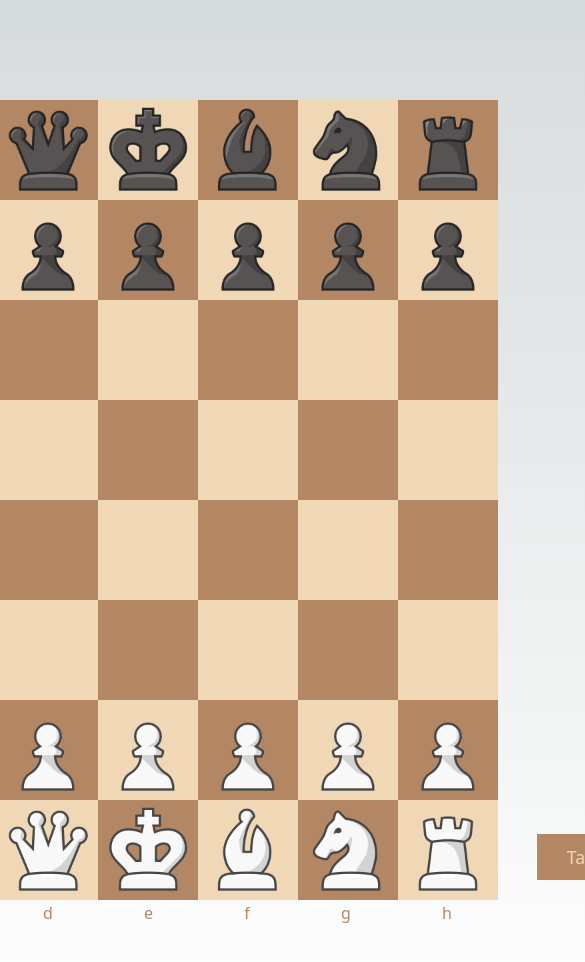
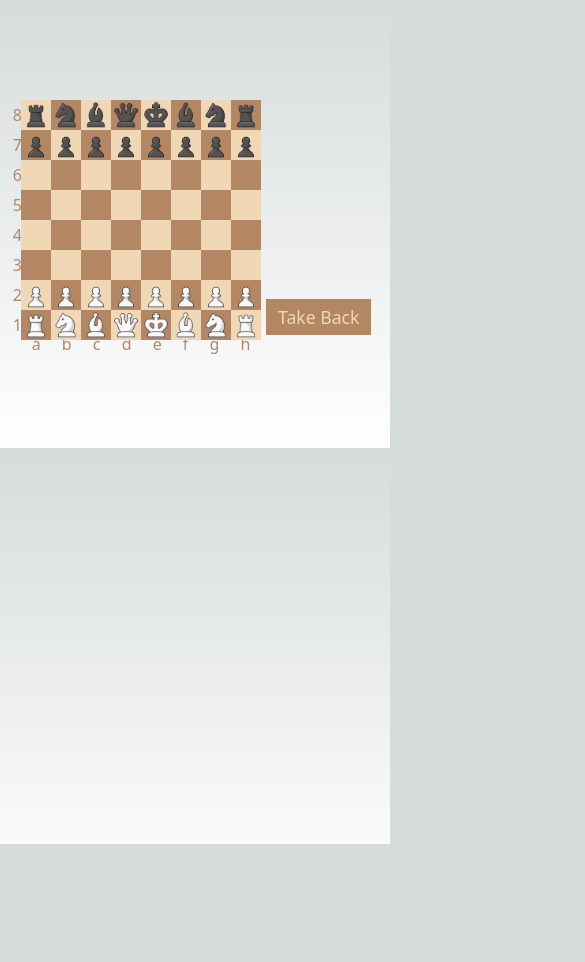
Before and after one commit to Prathamesh-chougale-17/chess-via-nextjs, a Next.js app: page / in a window 390 px wide. Shown: the top 962 px of the page, 585 px wide, since content can reach past the window. After the commit the page ends 844 px from the top, so only its background shows below. Built offline with nearby package versions, Linux system fonts and the light colour scheme.

Commit message:
changing display grid to flex

```diff
--- a/app/globals.css
+++ b/app/globals.css
@@ -23,13 +23,21 @@
 }
 
 .App {
+  display: flex;
+  place-content: center;
+  margin-top: 100px;
+  margin-bottom: 100px;
+  height: 100%;
+  grid-template-columns: auto 220px;
+}
+/* .App {
   display: grid;
   place-content: center;
   margin-top: 100px;
   margin-bottom: 100px;
   height: 100%;
   grid-template-columns: auto 220px;
-}
+} */
 
 body::-webkit-scrollbar {
   display: none;
@@ -49,3 +57,34 @@ body {
     )
     rgb(var(--background-start-rgb));
 }
+
+@media screen and (max-width: 1020px) {
+  :root{
+    --tile-size : 90px;
+  }
+}
+@media screen and (max-width: 920px) {
+  :root{
+    --tile-size : 70px;
+  }
+}
+@media screen and (max-width: 800px) {
+  :root{
+    --tile-size : 60px;
+  }
+}
+@media screen and (max-width: 720px) {
+  :root{
+    --tile-size : 50px;
+  }
+}
+@media screen and (max-width: 640px) {
+  :root{
+    --tile-size : 45px;
+  }
+}
+@media screen and (max-width: 450px) {
+  :root{
+    --tile-size : 30px;
+  }
+}
--- a/chess/components/Control/Bits/TakeBack.module.css
+++ b/chess/components/Control/Bits/TakeBack.module.css
@@ -6,3 +6,28 @@
     margin: 10px;
     font-size: 1.1em;
 }
+
+@media screen and (max-width: 900px) {
+    .takeback{
+        padding: 9px 27px;
+        margin: 9px;
+    }
+}
+@media screen and (max-width: 720px) {
+    .takeback{
+        padding: 8px 24px;
+        margin: 8px;
+    }
+}
+@media screen and (max-width: 640px) {
+    .takeback{
+        padding: 6px 18px;
+        margin: 7px;
+    }
+}
+@media screen and (max-width: 450px) {
+    .takeback{
+        padding: 5px 12px;
+        margin: 5px;
+    }
+}
--- a/chess/components/Control/Control.module.css
+++ b/chess/components/Control/Control.module.css
@@ -1,7 +1,31 @@
 .control {
     display: flex;
     flex-direction: column;
-    padding: 10px;
+    /* width: 100px; */
+    /* padding: 10px; */
     text-align: center;
     height: calc(8*var(--tile-size));
 }
+/* @media screen and (max-width: 900px) {
+    .control{
+        padding: ;
+    }
+}
+@media screen and (max-width: 720px) {
+    .control{
+        padding: 8px 24px;
+        margin: 8px;
+    }
+}
+@media screen and (max-width: 640px) {
+    .control{
+        padding: 6px 18px;
+        margin: 7px;
+    }
+}
+@media screen and (max-width: 450px) {
+    .control{
+        padding: 5px 12px;
+        margin: 5px;
+    }
+} */
```
